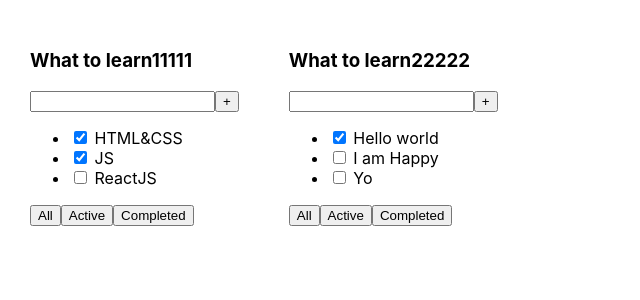
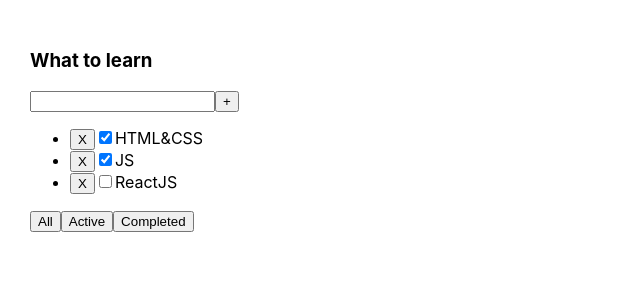
Before and after one commit to AlexKazakq/it-incubator-todolist, a React (Create React App) app: page / in a window 1280 px wide. Shown: the top 300 px of the page, without its empty margins (0-640 px from the left). Built offline with nearby package versions, Linux system fonts and the light colour scheme.

Commit message:
lesson 2 19.09.2022

```diff
--- a/src/App.tsx
+++ b/src/App.tsx
@@ -1,25 +1,43 @@
-import React from 'react';
-import './App.css';
-import {Todolist} from "./Todolist";
+import React, {useState} from "react";
+import "./App.css";
+import {TasksType, Todolist} from "./Todolist";
+
+export type FilterButtonType = 'All' | 'Active' | 'Completed'
 
 function App() {
-    const title1 = "What to learn11111",
-        title2 = "What to learn22222",
-        tasks1 = [
-            {id: 1, title: "HTML&CSS", isDone: true, newValue: true},
-            {id: 2, title: "JS", isDone: true, newValue: true},
-            {id: 3, title: "ReactJS", isDone: false, newValue: true}
-        ],
-        tasks2 = [
-            {id: 1, title: "Hello world", isDone: true, newValue: true},
-            {id: 2, title: "I am Happy", isDone: false, newValue: true},
-            {id: 3, title: "Yo", isDone: false, newValue: true}
-        ]
+    let title1 = "What to learn";
+
+    const [tasks1, setTasks1] = useState(
+        [
+            {id: 1, title: "HTML&CSS", isDone: true},
+            {id: 2, title: "JS", isDone: true},
+            {id: 3, title: "ReactJS", isDone: false}
+        ])
+
+    const [filteredValue, setFilteredValue] = useState<TasksType[]>(tasks1)
+
+    const changeFilter = (filterValue: FilterButtonType) => {
+        if (filterValue === 'Completed') {
+            setFilteredValue(tasks1.filter(el => el.isDone))
+        }
+        if (filterValue === 'Active') {
+            setFilteredValue(tasks1.filter(el => !el.isDone))
+        }
+        if (filterValue === 'All') {
+            setFilteredValue(tasks1)
+        }
+    }
+    const removeTask = (taskID: number) => {
+        setFilteredValue(filteredValue.filter(el => el.id !== taskID));
+    }
 
     return (
         <div className="App">
-            <Todolist title={title1} xz={100200} tasks={tasks1}/>
-            <Todolist title={title2} tasks={tasks2}/>
+            <Todolist
+                title={title1}
+                tasks={filteredValue}
+                removeTask={removeTask}
+                changeFilter={changeFilter}/>
         </div>
     );
 }
--- a/src/Todolist.tsx
+++ b/src/Todolist.tsx
@@ -1,18 +1,21 @@
 import React from "react";
+import {FilterButtonType} from "./App";
 
 type TodolistProps = {
     title: string,
-    xz?: number,
     tasks: Array<TasksType>
+    removeTask: (taskID: number) => void
+    changeFilter: (filterValue: FilterButtonType) => void
 };
 
-type TasksType = {
+export type TasksType = {
     id: number,
     title: string,
     isDone: boolean
 };
 
 export const Todolist = (props: TodolistProps) => {
+
     return (
         <div>
             <h3>{props.title}</h3>
@@ -21,14 +24,30 @@ export const Todolist = (props: TodolistProps) => {
                 <button>+</button>
             </div>
             <ul>
-                <li><input type="checkbox" checked={props.tasks[0].isDone}/> <span>{props.tasks[0].title}</span></li>
-                <li><input type="checkbox" checked={props.tasks[1].isDone}/> <span>{props.tasks[1].title}</span></li>
-                <li><input type="checkbox" checked={props.tasks[2].isDone}/> <span>{props.tasks[2].title}</span></li>
+                {props.tasks.map((el) => {
+                    return (<li key={el.id}>
+                        <button onClick={() => {
+                            props.removeTask(el.id)
+                        }}>X
+                        </button>
+                        <input type="checkbox" checked={el.isDone}/>
+                        <span>{el.title}</span>
+                    </li>)
+                })}
             </ul>
             <div>
-                <button>All</button>
-                <button>Active</button>
-                <button>Completed</button>
+                <button onClick={() => {
+                    props.changeFilter("All")
+                }}>All
+                </button>
+                <button onClick={() => {
+                    props.changeFilter("Active")
+                }}>Active
+                </button>
+                <button onClick={() => {
+                    props.changeFilter("Completed")
+                }}>Completed
+                </button>
             </div>
         </div>
     )
```
